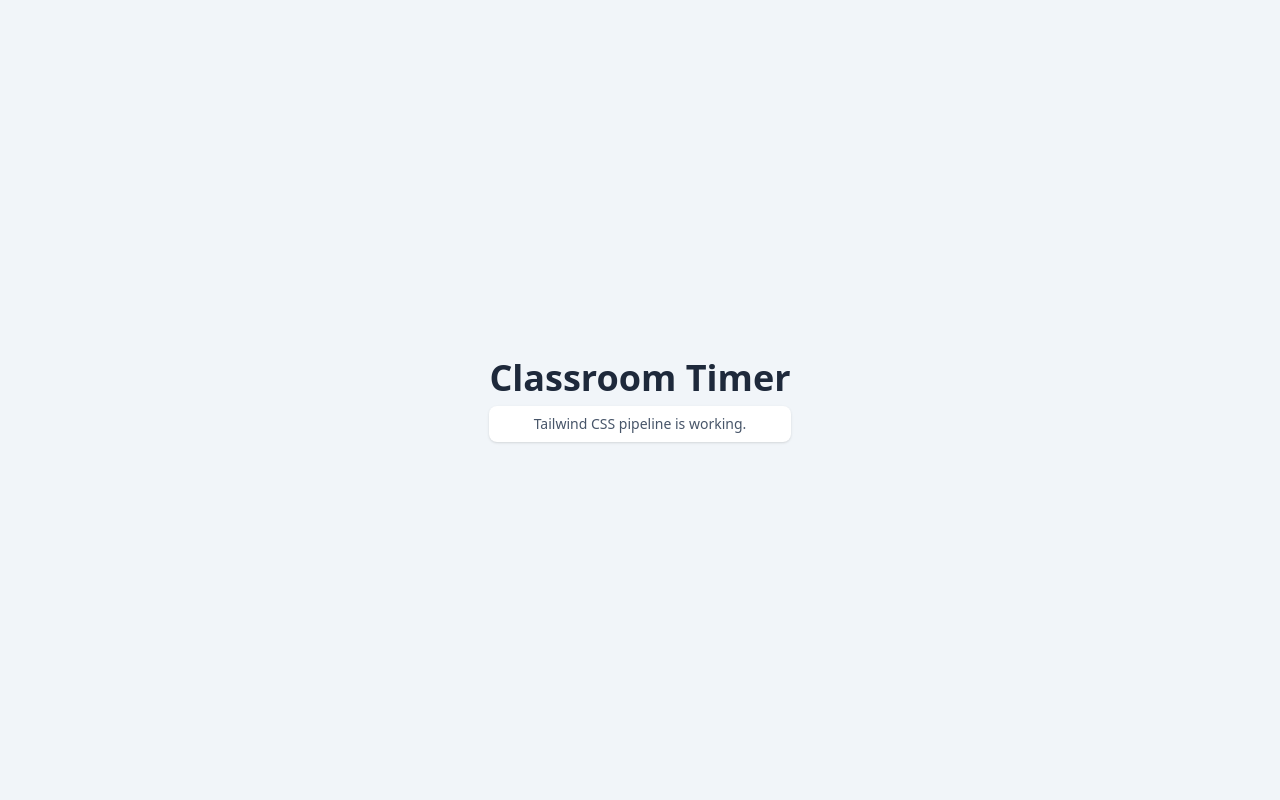
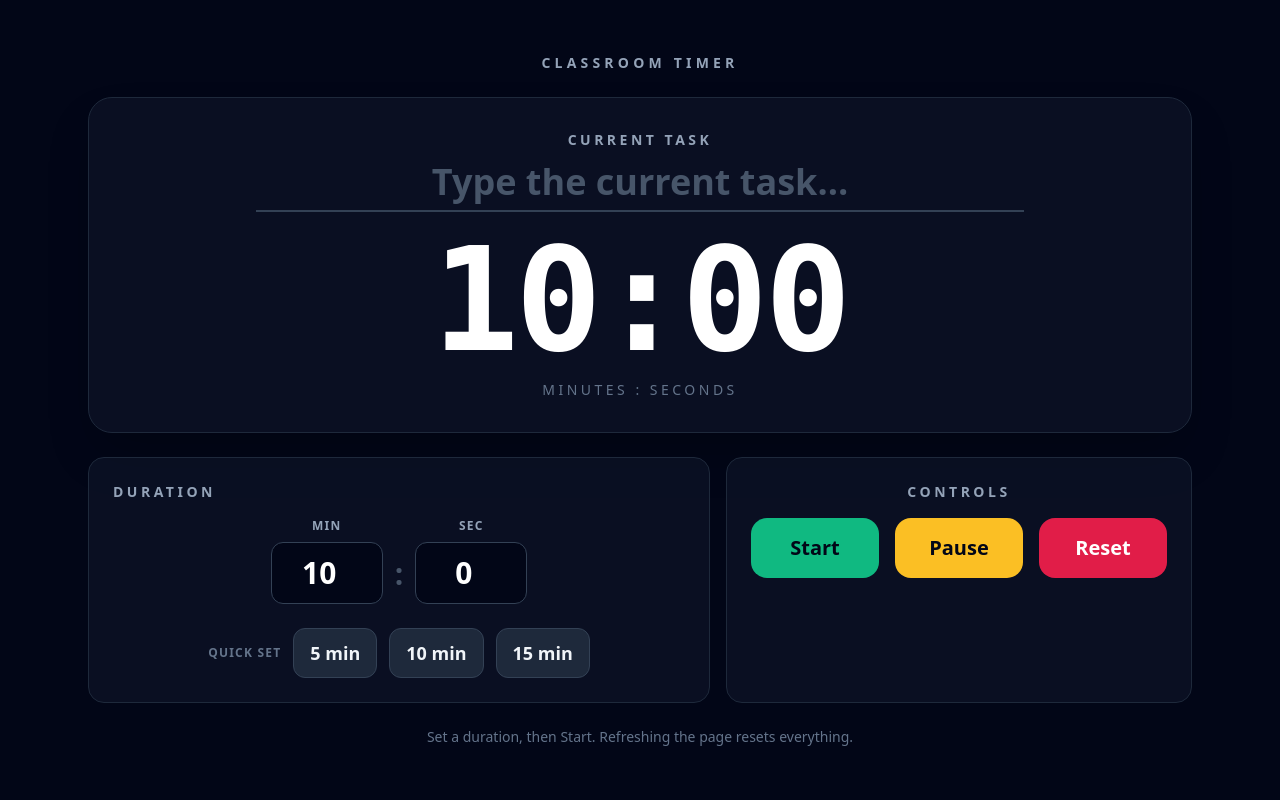
Before and after one commit to emre-edu-tech/classroom-timer-display-application, a Flask app: page / in a window 1280 px wide. Run offline with Flask 3, Linux system fonts and the light colour scheme.

Commit message:
Layout and styling added

```diff
--- a/static/dist/output.css
+++ b/static/dist/output.css
@@ -558,16 +558,79 @@ video {
   position: static;
 }
 
+.mx-auto {
+  margin-left: auto;
+  margin-right: auto;
+}
+
 .mt-2 {
   margin-top: 0.5rem;
+}
+
+.mt-3 {
+  margin-top: 0.75rem;
+}
+
+.mt-4 {
+  margin-top: 1rem;
+}
+
+.mt-6 {
+  margin-top: 1.5rem;
+}
+
+.block {
+  display: block;
 }
 
 .flex {
   display: flex;
 }
 
+.grid {
+  display: grid;
+}
+
 .min-h-screen {
   min-height: 100vh;
+}
+
+.w-28 {
+  width: 7rem;
+}
+
+.w-full {
+  width: 100%;
+}
+
+.min-w-32 {
+  min-width: 8rem;
+}
+
+.max-w-3xl {
+  max-width: 48rem;
+}
+
+.max-w-6xl {
+  max-width: 72rem;
+}
+
+.select-none {
+  -webkit-user-select: none;
+     -moz-user-select: none;
+          user-select: none;
+}
+
+.flex-col {
+  flex-direction: column;
+}
+
+.flex-wrap {
+  flex-wrap: wrap;
+}
+
+.items-end {
+  align-items: flex-end;
 }
 
 .items-center {
@@ -578,18 +641,88 @@ video {
   justify-content: center;
 }
 
-.rounded-lg {
-  border-radius: 0.5rem;
+.gap-2 {
+  gap: 0.5rem;
 }
 
-.bg-slate-100 {
-  --tw-bg-opacity: 1;
-  background-color: rgb(241 245 249 / var(--tw-bg-opacity, 1));
+.gap-3 {
+  gap: 0.75rem;
 }
 
-.bg-white {
+.gap-4 {
+  gap: 1rem;
+}
+
+.rounded-2xl {
+  border-radius: 1rem;
+}
+
+.rounded-3xl {
+  border-radius: 1.5rem;
+}
+
+.rounded-xl {
+  border-radius: 0.75rem;
+}
+
+.border {
+  border-width: 1px;
+}
+
+.border-b-2 {
+  border-bottom-width: 2px;
+}
+
+.border-slate-700 {
+  --tw-border-opacity: 1;
+  border-color: rgb(51 65 85 / var(--tw-border-opacity, 1));
+}
+
+.border-slate-800 {
+  --tw-border-opacity: 1;
+  border-color: rgb(30 41 59 / var(--tw-border-opacity, 1));
+}
+
+.bg-amber-400 {
   --tw-bg-opacity: 1;
-  background-color: rgb(255 255 255 / var(--tw-bg-opacity, 1));
+  background-color: rgb(251 191 36 / var(--tw-bg-opacity, 1));
+}
+
+.bg-emerald-500 {
+  --tw-bg-opacity: 1;
+  background-color: rgb(16 185 129 / var(--tw-bg-opacity, 1));
+}
+
+.bg-rose-600 {
+  --tw-bg-opacity: 1;
+  background-color: rgb(225 29 72 / var(--tw-bg-opacity, 1));
+}
+
+.bg-slate-800 {
+  --tw-bg-opacity: 1;
+  background-color: rgb(30 41 59 / var(--tw-bg-opacity, 1));
+}
+
+.bg-slate-900\/60 {
+  background-color: rgb(15 23 42 / 0.6);
+}
+
+.bg-slate-950 {
+  --tw-bg-opacity: 1;
+  background-color: rgb(2 6 23 / var(--tw-bg-opacity, 1));
+}
+
+.bg-transparent {
+  background-color: transparent;
+}
+
+.p-5 {
+  padding: 1.25rem;
+}
+
+.px-2 {
+  padding-left: 0.5rem;
+  padding-right: 0.5rem;
 }
 
 .px-4 {
@@ -597,18 +730,64 @@ video {
   padding-right: 1rem;
 }
 
-.py-2 {
-  padding-top: 0.5rem;
+.px-6 {
+  padding-left: 1.5rem;
+  padding-right: 1.5rem;
+}
+
+.px-8 {
+  padding-left: 2rem;
+  padding-right: 2rem;
+}
+
+.py-2\.5 {
+  padding-top: 0.625rem;
+  padding-bottom: 0.625rem;
+}
+
+.py-3 {
+  padding-top: 0.75rem;
+  padding-bottom: 0.75rem;
+}
+
+.py-4 {
+  padding-top: 1rem;
+  padding-bottom: 1rem;
+}
+
+.py-8 {
+  padding-top: 2rem;
+  padding-bottom: 2rem;
+}
+
+.pb-2 {
   padding-bottom: 0.5rem;
+}
+
+.pb-3 {
+  padding-bottom: 0.75rem;
 }
 
 .text-center {
   text-align: center;
 }
 
-.text-4xl {
-  font-size: 2.25rem;
-  line-height: 2.5rem;
+.font-mono {
+  font-family: ui-monospace, SFMono-Regular, Menlo, Monaco, Consolas, "Liberation Mono", "Courier New", monospace;
+}
+
+.text-3xl {
+  font-size: 1.875rem;
+  line-height: 2.25rem;
+}
+
+.text-\[18vh\] {
+  font-size: 18vh;
+}
+
+.text-lg {
+  font-size: 1.125rem;
+  line-height: 1.75rem;
 }
 
 .text-sm {
@@ -616,8 +795,66 @@ video {
   line-height: 1.25rem;
 }
 
+.text-xl {
+  font-size: 1.25rem;
+  line-height: 1.75rem;
+}
+
+.text-xs {
+  font-size: 0.75rem;
+  line-height: 1rem;
+}
+
 .font-bold {
   font-weight: 700;
+}
+
+.font-semibold {
+  font-weight: 600;
+}
+
+.uppercase {
+  text-transform: uppercase;
+}
+
+.tabular-nums {
+  --tw-numeric-spacing: tabular-nums;
+  font-variant-numeric: var(--tw-ordinal) var(--tw-slashed-zero) var(--tw-numeric-figure) var(--tw-numeric-spacing) var(--tw-numeric-fraction);
+}
+
+.leading-none {
+  line-height: 1;
+}
+
+.tracking-\[0\.25em\] {
+  letter-spacing: 0.25em;
+}
+
+.tracking-\[0\.3em\] {
+  letter-spacing: 0.3em;
+}
+
+.tracking-tight {
+  letter-spacing: -0.025em;
+}
+
+.tracking-widest {
+  letter-spacing: 0.1em;
+}
+
+.text-slate-100 {
+  --tw-text-opacity: 1;
+  color: rgb(241 245 249 / var(--tw-text-opacity, 1));
+}
+
+.text-slate-400 {
+  --tw-text-opacity: 1;
+  color: rgb(148 163 184 / var(--tw-text-opacity, 1));
+}
+
+.text-slate-500 {
+  --tw-text-opacity: 1;
+  color: rgb(100 116 139 / var(--tw-text-opacity, 1));
 }
 
 .text-slate-600 {
@@ -625,13 +862,122 @@ video {
   color: rgb(71 85 105 / var(--tw-text-opacity, 1));
 }
 
-.text-slate-800 {
+.text-slate-950 {
   --tw-text-opacity: 1;
-  color: rgb(30 41 59 / var(--tw-text-opacity, 1));
+  color: rgb(2 6 23 / var(--tw-text-opacity, 1));
 }
 
-.shadow {
-  --tw-shadow: 0 1px 3px 0 rgb(0 0 0 / 0.1), 0 1px 2px -1px rgb(0 0 0 / 0.1);
-  --tw-shadow-colored: 0 1px 3px 0 var(--tw-shadow-color), 0 1px 2px -1px var(--tw-shadow-color);
+.text-white {
+  --tw-text-opacity: 1;
+  color: rgb(255 255 255 / var(--tw-text-opacity, 1));
+}
+
+.antialiased {
+  -webkit-font-smoothing: antialiased;
+  -moz-osx-font-smoothing: grayscale;
+}
+
+.shadow-2xl {
+  --tw-shadow: 0 25px 50px -12px rgb(0 0 0 / 0.25);
+  --tw-shadow-colored: 0 25px 50px -12px var(--tw-shadow-color);
   box-shadow: var(--tw-ring-offset-shadow, 0 0 #0000), var(--tw-ring-shadow, 0 0 #0000), var(--tw-shadow);
 }
+
+.placeholder\:text-slate-600::-moz-placeholder {
+  --tw-text-opacity: 1;
+  color: rgb(71 85 105 / var(--tw-text-opacity, 1));
+}
+
+.placeholder\:text-slate-600::placeholder {
+  --tw-text-opacity: 1;
+  color: rgb(71 85 105 / var(--tw-text-opacity, 1));
+}
+
+.hover\:bg-amber-300:hover {
+  --tw-bg-opacity: 1;
+  background-color: rgb(252 211 77 / var(--tw-bg-opacity, 1));
+}
+
+.hover\:bg-emerald-400:hover {
+  --tw-bg-opacity: 1;
+  background-color: rgb(52 211 153 / var(--tw-bg-opacity, 1));
+}
+
+.hover\:bg-rose-500:hover {
+  --tw-bg-opacity: 1;
+  background-color: rgb(244 63 94 / var(--tw-bg-opacity, 1));
+}
+
+.hover\:bg-slate-700:hover {
+  --tw-bg-opacity: 1;
+  background-color: rgb(51 65 85 / var(--tw-bg-opacity, 1));
+}
+
+.focus\:border-sky-400:focus {
+  --tw-border-opacity: 1;
+  border-color: rgb(56 189 248 / var(--tw-border-opacity, 1));
+}
+
+.focus\:outline-none:focus {
+  outline: 2px solid transparent;
+  outline-offset: 2px;
+}
+
+.active\:bg-amber-500:active {
+  --tw-bg-opacity: 1;
+  background-color: rgb(245 158 11 / var(--tw-bg-opacity, 1));
+}
+
+.active\:bg-emerald-600:active {
+  --tw-bg-opacity: 1;
+  background-color: rgb(5 150 105 / var(--tw-bg-opacity, 1));
+}
+
+.active\:bg-rose-700:active {
+  --tw-bg-opacity: 1;
+  background-color: rgb(190 18 60 / var(--tw-bg-opacity, 1));
+}
+
+@media (min-width: 640px) {
+  .sm\:w-auto {
+    width: auto;
+  }
+
+  .sm\:gap-3 {
+    gap: 0.75rem;
+  }
+
+  .sm\:gap-4 {
+    gap: 1rem;
+  }
+
+  .sm\:gap-6 {
+    gap: 1.5rem;
+  }
+
+  .sm\:p-6 {
+    padding: 1.5rem;
+  }
+
+  .sm\:px-10 {
+    padding-left: 2.5rem;
+    padding-right: 2.5rem;
+  }
+}
+
+@media (min-width: 768px) {
+  .md\:text-4xl {
+    font-size: 2.25rem;
+    line-height: 2.5rem;
+  }
+}
+
+@media (min-width: 1024px) {
+  .lg\:grid-cols-\[1fr_auto\] {
+    grid-template-columns: 1fr auto;
+  }
+
+  .lg\:items-stretch {
+    align-items: stretch;
+  }
+}
--- a/templates/index.html
+++ b/templates/index.html
@@ -6,14 +6,91 @@
   <title>Classroom Timer</title>
   <link rel="stylesheet" href="{{ url_for('static', filename='dist/output.css') }}" />
 </head>
-<body class="min-h-screen bg-slate-100">
-  <main class="flex min-h-screen items-center justify-center">
-    <div class="text-center">
-      <h1 class="text-4xl font-bold text-slate-800">Classroom Timer</h1>
-      <p class="mt-2 rounded-lg bg-white px-4 py-2 text-sm text-slate-600 shadow">
-        Tailwind CSS pipeline is working.
-      </p>
-    </div>
+<body class="min-h-screen bg-slate-950 text-slate-100 antialiased">
+  <main id="app" class="mx-auto flex min-h-screen w-full max-w-6xl flex-col items-center justify-center px-6 py-8">
+    <!-- Top bar -->
+    <header class="w-full text-center">
+      <p class="text-sm font-semibold uppercase tracking-[0.3em] text-slate-400">Classroom Timer</p>
+    </header>
+
+    <!-- Timer stage: Step 4 will hook visual alerts onto this wrapper -->
+    <section id="timer-stage" class="mt-6 flex w-full flex-col items-center rounded-3xl border border-slate-800 bg-slate-900/60 px-6 py-8 shadow-2xl sm:px-10">
+      <!-- Current task label -->
+      <label for="task-label" class="text-sm font-semibold uppercase tracking-[0.25em] text-slate-400">Current task</label>
+      <input
+        id="task-label"
+        type="text"
+        value=""
+        placeholder="Type the current task…"
+        autocomplete="off"
+        class="mt-3 w-full max-w-3xl border-b-2 border-slate-700 bg-transparent px-2 pb-2 text-center text-3xl font-semibold text-white placeholder:text-slate-600 focus:border-sky-400 focus:outline-none md:text-4xl"
+      />
+
+      <!-- Big countdown display (static placeholder, no JS yet) -->
+      <div
+        id="countdown-display"
+        role="timer"
+        aria-live="off"
+        class="mt-4 font-mono text-[18vh] font-bold leading-none tracking-tight text-white tabular-nums select-none"
+      >10:00</div>
+
+      <p class="mt-2 text-sm uppercase tracking-[0.25em] text-slate-500">minutes : seconds</p>
+    </section>
+
+    <!-- Setup + controls -->
+    <section class="mt-6 grid w-full gap-4 lg:grid-cols-[1fr_auto] lg:items-stretch">
+      <!-- Duration input -->
+      <div class="rounded-2xl border border-slate-800 bg-slate-900/60 p-5 sm:p-6">
+        <h2 class="text-sm font-semibold uppercase tracking-[0.25em] text-slate-400">Duration</h2>
+        <div class="mt-4 flex flex-wrap items-end justify-center gap-4 sm:gap-6">
+          <div class="flex items-end gap-3">
+            <div>
+              <label for="duration-minutes" class="block text-center text-xs font-semibold uppercase tracking-widest text-slate-400">Min</label>
+              <input
+                id="duration-minutes"
+                type="number"
+                min="0"
+                max="999"
+                value="10"
+                inputmode="numeric"
+                class="mt-2 w-28 rounded-xl border border-slate-700 bg-slate-950 px-4 py-3 text-center text-3xl font-bold tabular-nums text-white focus:border-sky-400 focus:outline-none"
+              />
+            </div>
+            <span aria-hidden="true" class="pb-3 text-3xl font-bold text-slate-600">:</span>
+            <div>
+              <label for="duration-seconds" class="block text-center text-xs font-semibold uppercase tracking-widest text-slate-400">Sec</label>
+              <input
+                id="duration-seconds"
+                type="number"
+                min="0"
+                max="59"
+                value="0"
+                inputmode="numeric"
+                class="mt-2 w-28 rounded-xl border border-slate-700 bg-slate-950 px-4 py-3 text-center text-3xl font-bold tabular-nums text-white focus:border-sky-400 focus:outline-none"
+              />
+            </div>
+          </div>
+          <div class="flex flex-wrap items-center justify-center gap-2 sm:gap-3">
+            <span class="w-full text-center text-xs font-semibold uppercase tracking-widest text-slate-500 sm:w-auto">Quick set</span>
+            <button id="preset-5m" type="button" class="rounded-xl border border-slate-700 bg-slate-800 px-4 py-2.5 text-lg font-semibold text-slate-100 hover:bg-slate-700">5 min</button>
+            <button id="preset-10m" type="button" class="rounded-xl border border-slate-700 bg-slate-800 px-4 py-2.5 text-lg font-semibold text-slate-100 hover:bg-slate-700">10 min</button>
+            <button id="preset-15m" type="button" class="rounded-xl border border-slate-700 bg-slate-800 px-4 py-2.5 text-lg font-semibold text-slate-100 hover:bg-slate-700">15 min</button>
+          </div>
+        </div>
+      </div>
+
+      <!-- Controls -->
+      <div class="rounded-2xl border border-slate-800 bg-slate-900/60 p-5 sm:p-6">
+        <h2 class="text-center text-sm font-semibold uppercase tracking-[0.25em] text-slate-400">Controls</h2>
+        <div class="mt-4 flex flex-wrap items-center justify-center gap-3 sm:gap-4">
+          <button id="btn-start" type="button" class="min-w-32 rounded-2xl bg-emerald-500 px-8 py-4 text-xl font-bold text-slate-950 hover:bg-emerald-400 active:bg-emerald-600">Start</button>
+          <button id="btn-pause" type="button" class="min-w-32 rounded-2xl bg-amber-400 px-8 py-4 text-xl font-bold text-slate-950 hover:bg-amber-300 active:bg-amber-500">Pause</button>
+          <button id="btn-reset" type="button" class="min-w-32 rounded-2xl bg-rose-600 px-8 py-4 text-xl font-bold text-white hover:bg-rose-500 active:bg-rose-700">Reset</button>
+        </div>
+      </div>
+    </section>
+
+    <footer class="mt-6 text-center text-sm text-slate-500">Set a duration, then Start. Refreshing the page resets everything.</footer>
   </main>
 </body>
 </html>
```
Also changed, not shown: docs/spec/02-layout-and-styling.md (added, +44 -0 lines).
